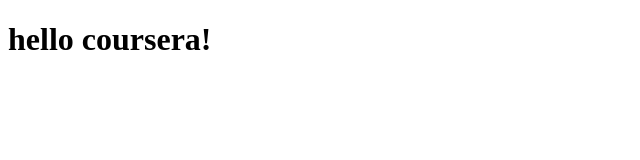
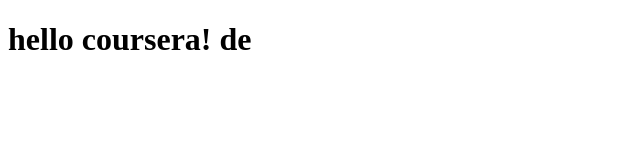
Before and after one commit to juandasa17/coursera-test, a plain HTML site: page index.html in a window 1280 px wide. Shown: the full height of the page, 0-640 px from the left. Drawn offline with Linux system fonts and the light colour scheme.

Commit message:
Agregado un titulo

```diff
--- a/index.html
+++ b/index.html
@@ -1,9 +1,9 @@
 <!DOCTYPE html>
 <html>
 <head>
-	<title>hello coursera!</title>
+	<title>hello coursera! de nuevo</title>
 </head>
 <body>
-<h1>hello coursera!</h1>
+<h1>hello coursera! de</h1>
 </body>
 </html>
```
